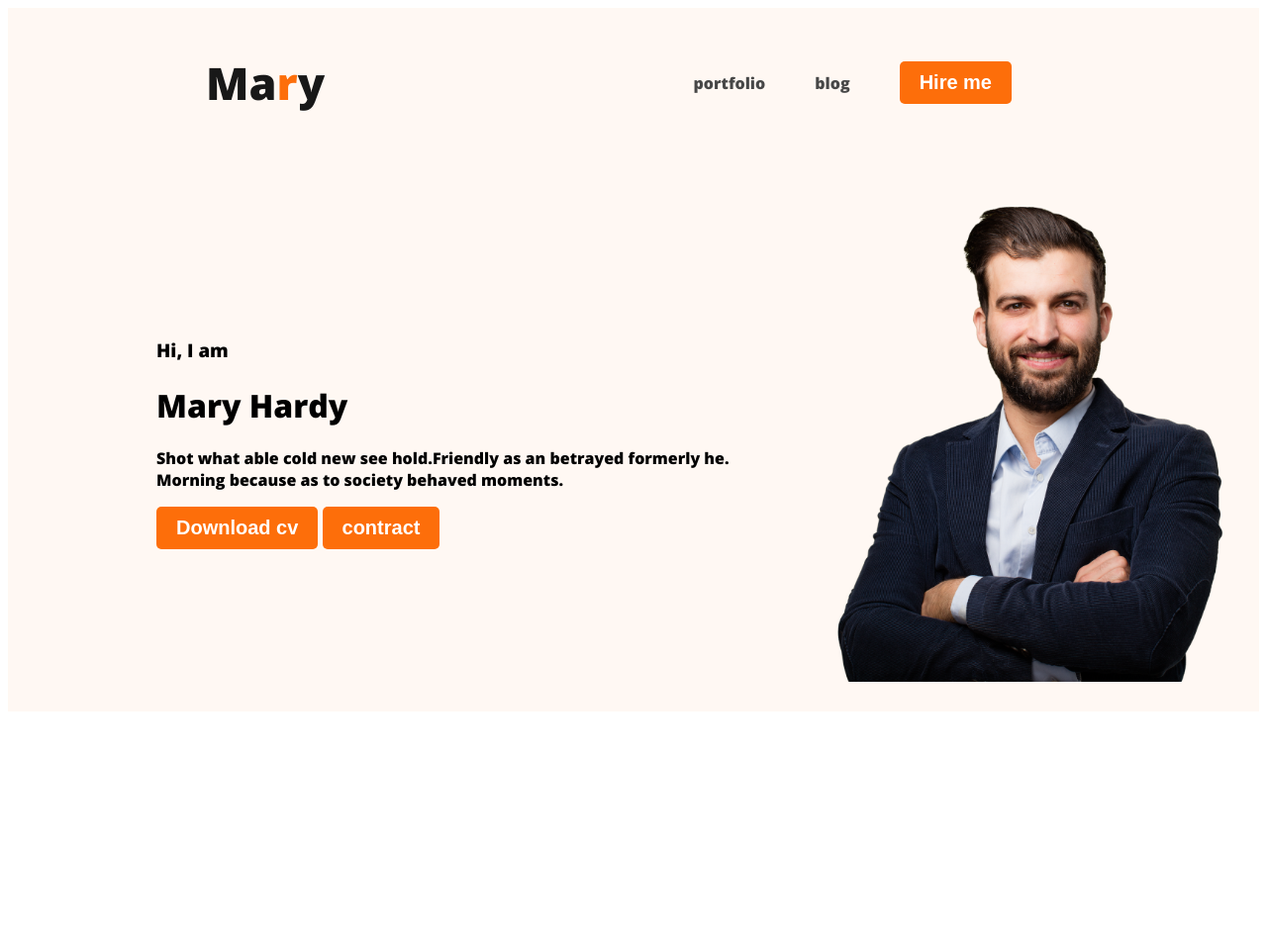
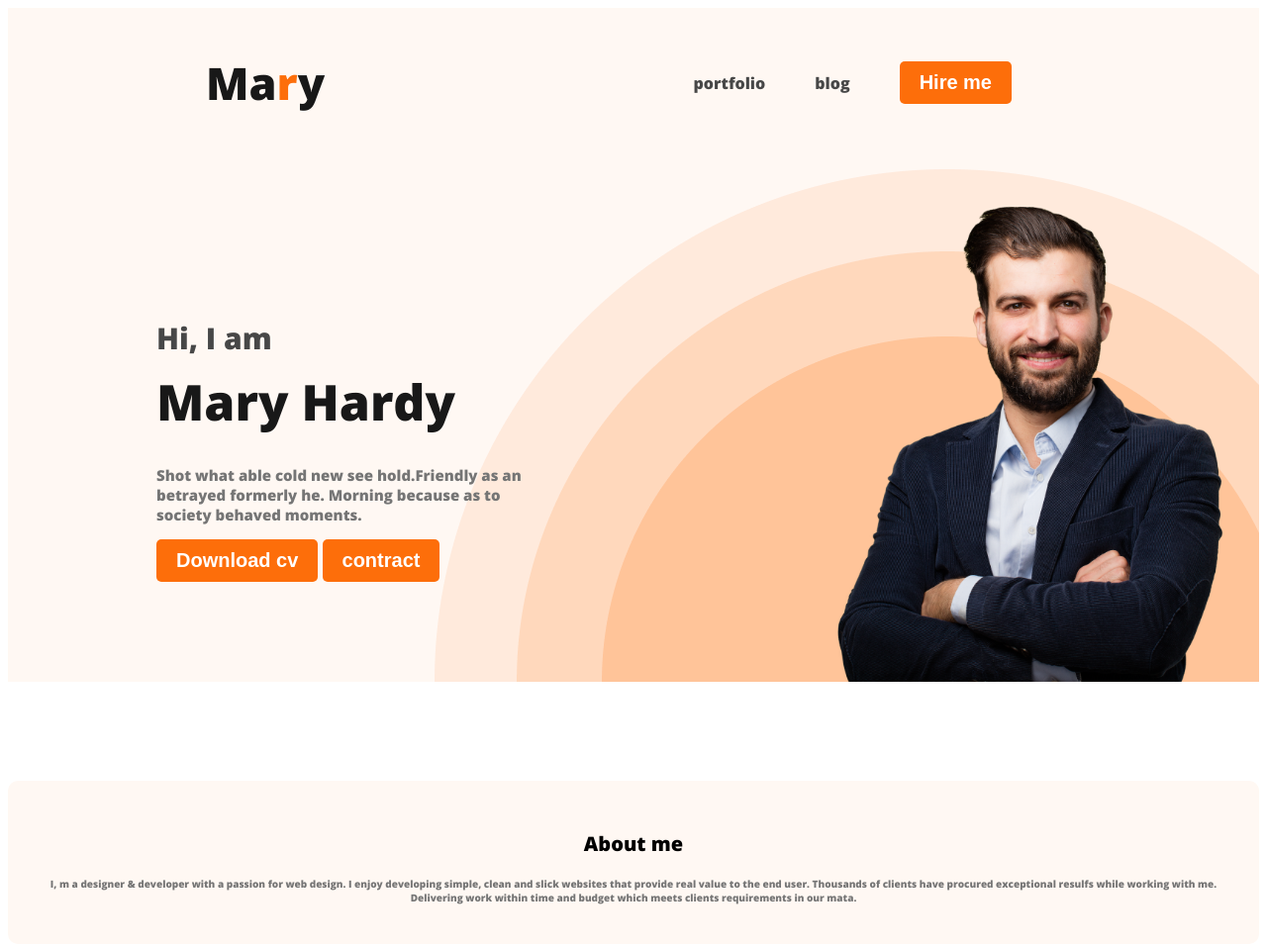
Before and after one commit to leeon11/developer-portfolio, a plain HTML site: page index.html in a window 1280 px wide. Shown: the whole page at 99% size. Before the commit the page ends 800 px from the top, so only its background shows below. Drawn offline with nearby package versions, Linux system fonts and the light colour scheme.

Commit message:
added about section

```diff
--- a/index.html
+++ b/index.html
@@ -27,9 +27,9 @@
         </nav>
         <div class="banner">
             <div class="banner-contain">
-                <h3>Hi, I  am</h3>
-                <h1>Mary Hardy</h1>
-                <p>Shot what able cold new see hold.Friendly as an betrayed formerly he. Morning because as to society behaved moments.</p>
+                <h3 class="banner-greeting">Hi, I  am</h3>
+                <h1 class="banner-title">Mary Hardy</h1>
+                <p class="banner-descreaption">Shot what able cold new see hold.Friendly as an betrayed formerly he. Morning because as to society behaved moments.</p>
                 <button class="btn-primary">Download cv</button>
                 <button class="btn-primary">contract</button>
             </div>
@@ -42,6 +42,14 @@
     </header>
 
     <main>
+        <section class="about">
+            <h3 class="section-title">About me</h3>
+            <p class="section-discription">I, m a designer & developer with a passion for web design. I enjoy developing simple, clean and slick websites that provide real value to the end user. Thousands of clients have procured exceptional resulfs while working with me. Delivering work within time and budget which meets clients requirements in our mata.
+
+            </p>
+        </section>
+
+
 
 
 
--- a/styles/portfolio.css
+++ b/styles/portfolio.css
@@ -23,6 +23,19 @@ font-style: normal;
 font-weight: 700;
 color: #FFF;
 padding: 10px 20px;
+
+}
+
+.section-title{
+    text-align: center;
+    font-size: 20px;
+    font-style: normal;
+    font-weight: 500;
+}
+.section-discription{
+    color:#757575;
+    text-align: center;
+    font-size: 10px;
 
 }
 
@@ -58,18 +71,54 @@ font-size: 45px;
 .text-primary{
     color: #FD6E0A;
 }
+ /* Header related styles  */
 .header{
-    /* Header related styles  */
+    background-image: url('../images/header_bg.png');
+    background-repeat: no-repeat;
+    background-position: bottom right;
+
 
 
     background-color: #FFF8F3;
 }
 .banner{
-    padding: 30px 30px 30px 150px;
+    padding: 30px 30px 0px 150px;
     display: flex;
     align-items: center;
+    justify-content: space-between;
+}
+.banner-contain{
+    max-width: 400px;
+
 }
 .banner .profile-img{
     width: 500;
     height: 500px;
     }
+    .banner-greeting{
+        font-size: 30px;
+        font-weight: 600;
+        color: #474747;
+        margin-bottom: 0px;
+    }
+    .banner-title{
+        font-size: 50px;
+        font-weight: 400;
+        color: #181818;
+        margin-top: 10px;
+        margin-bottom: 20px;
+    }
+    .banner-descreaption{
+        font-size: 15px;
+        font-weight: 200;
+        color: #757575;
+        margin-top: 30px;
+    }
+/* main section styles */
+    /* about section styles */
+    .about{
+        padding: 30px;
+        border-radius: 10px;
+        background: #FFF8F3;
+        margin-top: 100px ;
+    }
```
